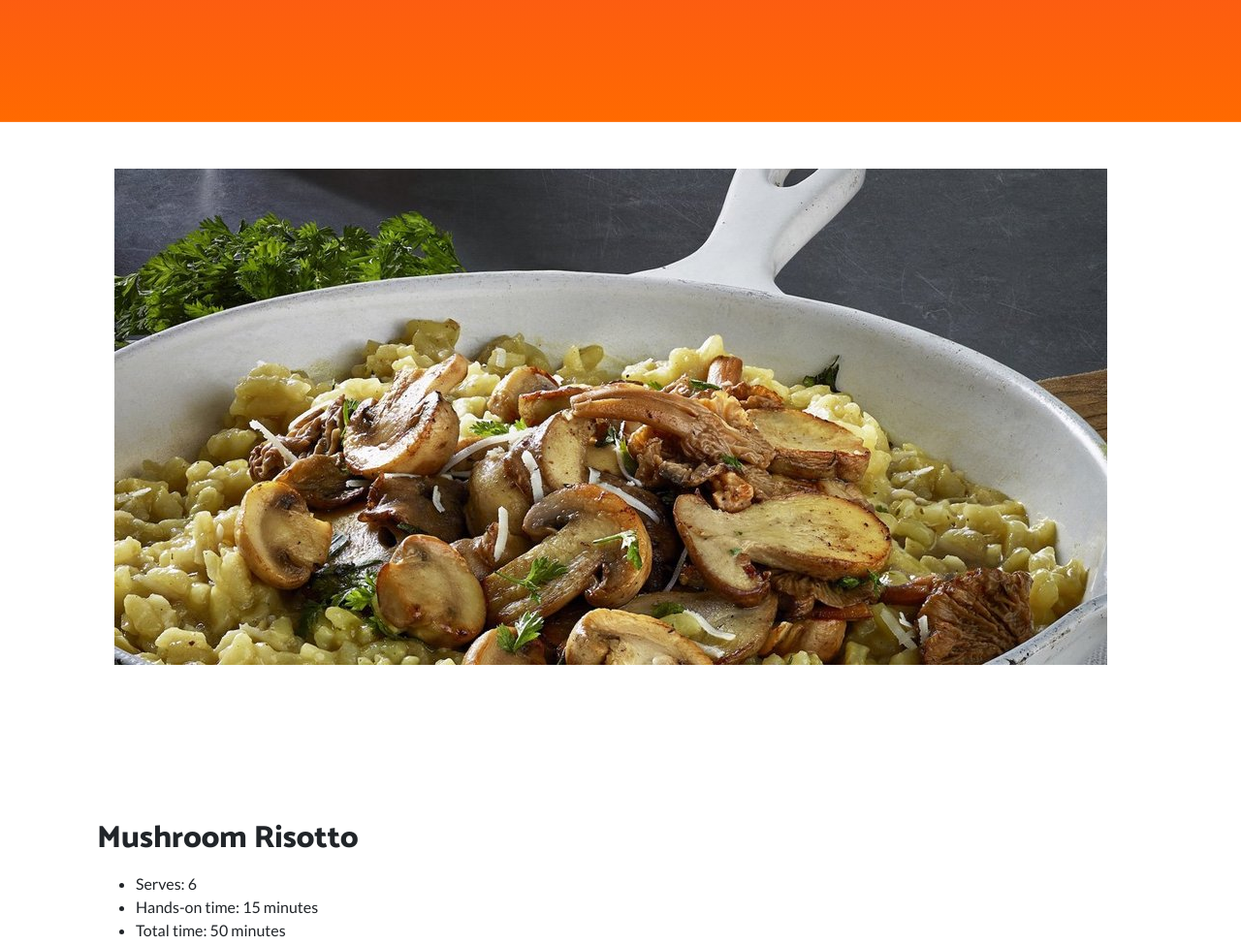
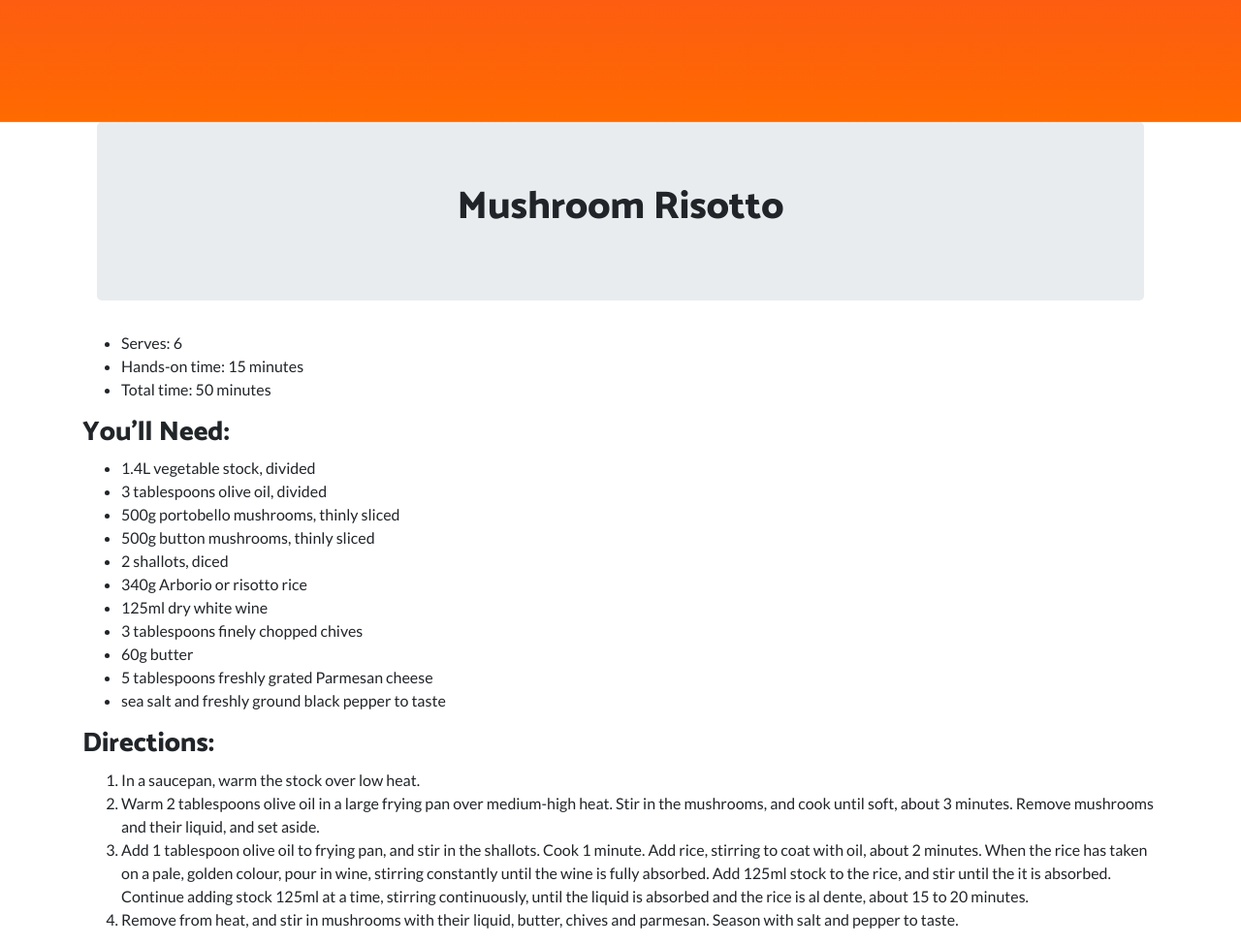
Before and after one commit to radshannon/CrappyWebsite, a website: page veggie.html in a window 1280 px wide. Shown: the part 800-1775 px from the top of the page at 97% size. Drawn offline with Linux system fonts and the light colour scheme.

Commit message:
Formatting Update

```diff
--- a/veggie.html
+++ b/veggie.html
@@ -52,19 +52,19 @@
   </header>
 
   <section>
+
     <div class="container">
       <div class="row align-items-center">
-        <div class="p-5">
-          <img src="img/risotto.jpg" alt="Chicken">
+        <div class="p-10">
         </div>
       </div>
 
-      <div class="col-lg-6 order-lg-1">
-        <div class="p-5">
+      <div class="container">
+        <div class="jumbotron" align="center">
+          <h1>Mushroom Risotto</h1>
         </div>
-          <p>
-            <h2>Mushroom Risotto</h2>
-          </p>
+      </div>
+
 
           <p>
             <ul>
```
Also changed, not shown: meat.html (+12 -7 lines), vegan.html (+7 -8 lines).
